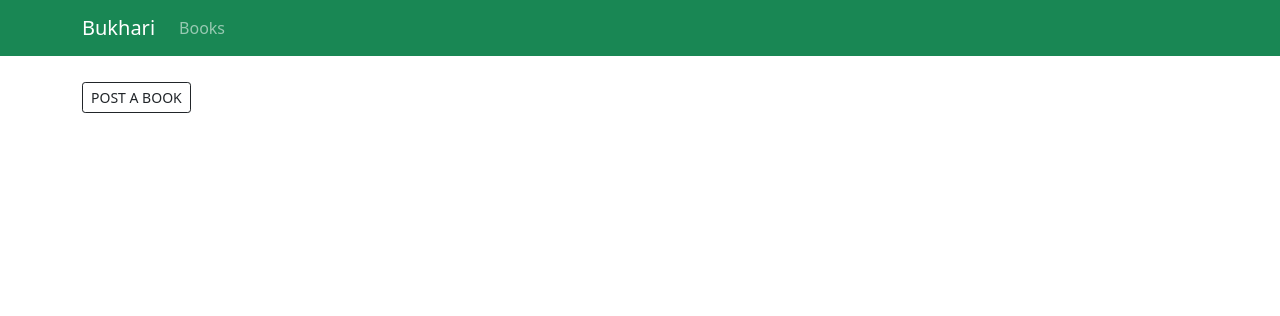
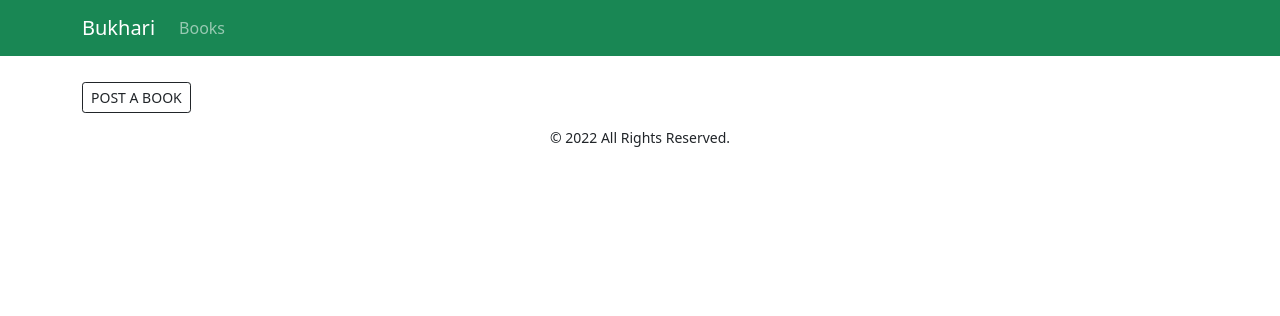
Before and after one commit to xamaan585/Book-App, a Django app: page / in a window 1280 px wide. Shown: the top 316 px of the page. Run offline with Django 4.2, Linux system fonts and the light colour scheme; data that the repository does not hold is empty; some libraries are stand-ins or nearby versions.

Commit message:
adding index.html

```diff
--- a/app/templates/index.html
+++ b/app/templates/index.html
@@ -53,5 +53,16 @@
             </div>
         </div>
 
+        <footer class="pt-1 pb-1">
+            <div class="container">
+            <div class="">
+            <div class=" mt-2">
+            <p class="copyright text-center"><small>&copy; 2022 All Rights Reserved.</small></p>
+            </div>
+            </div>
+            </div>
+
+        </footer>
+
 
 {% endblock content %}
```
